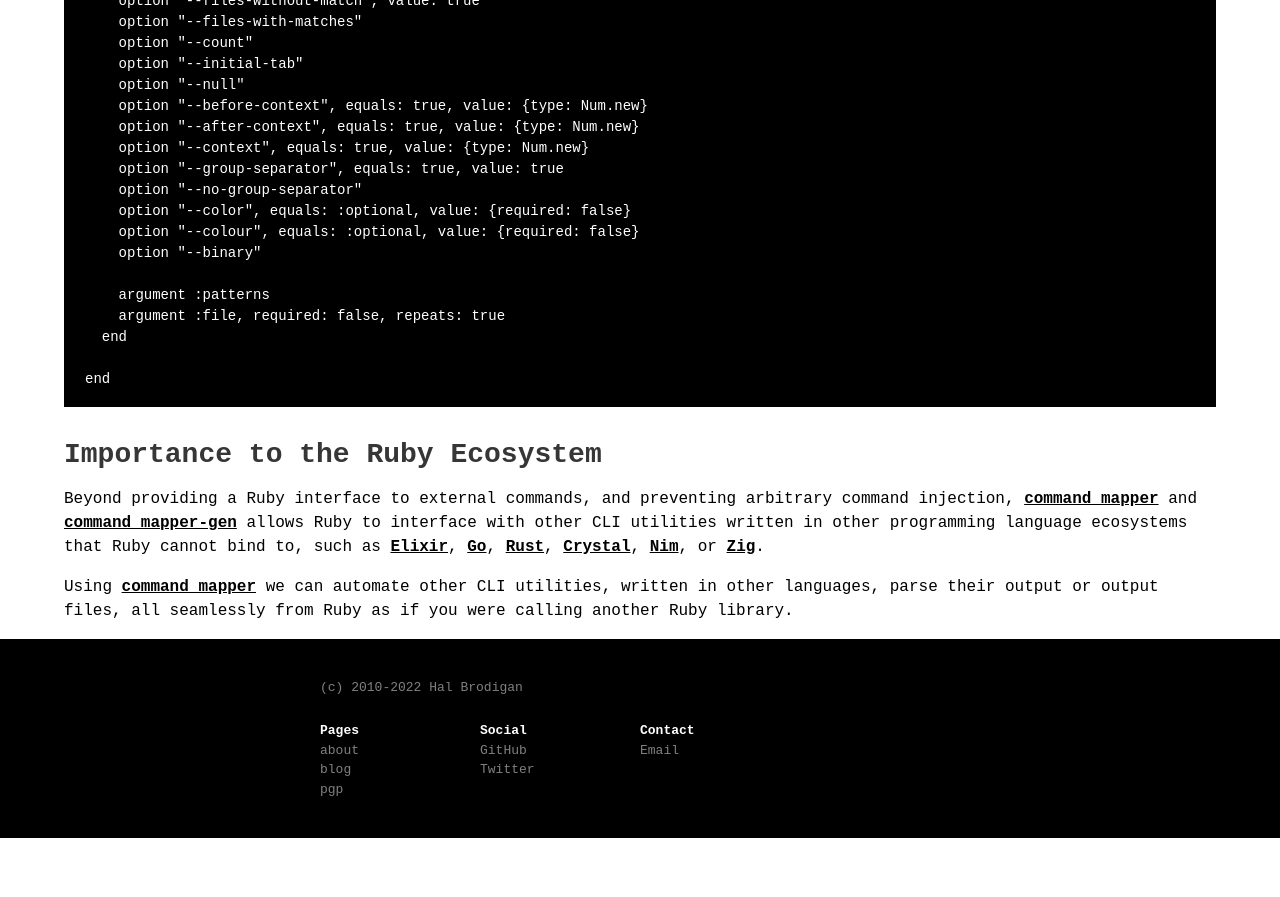
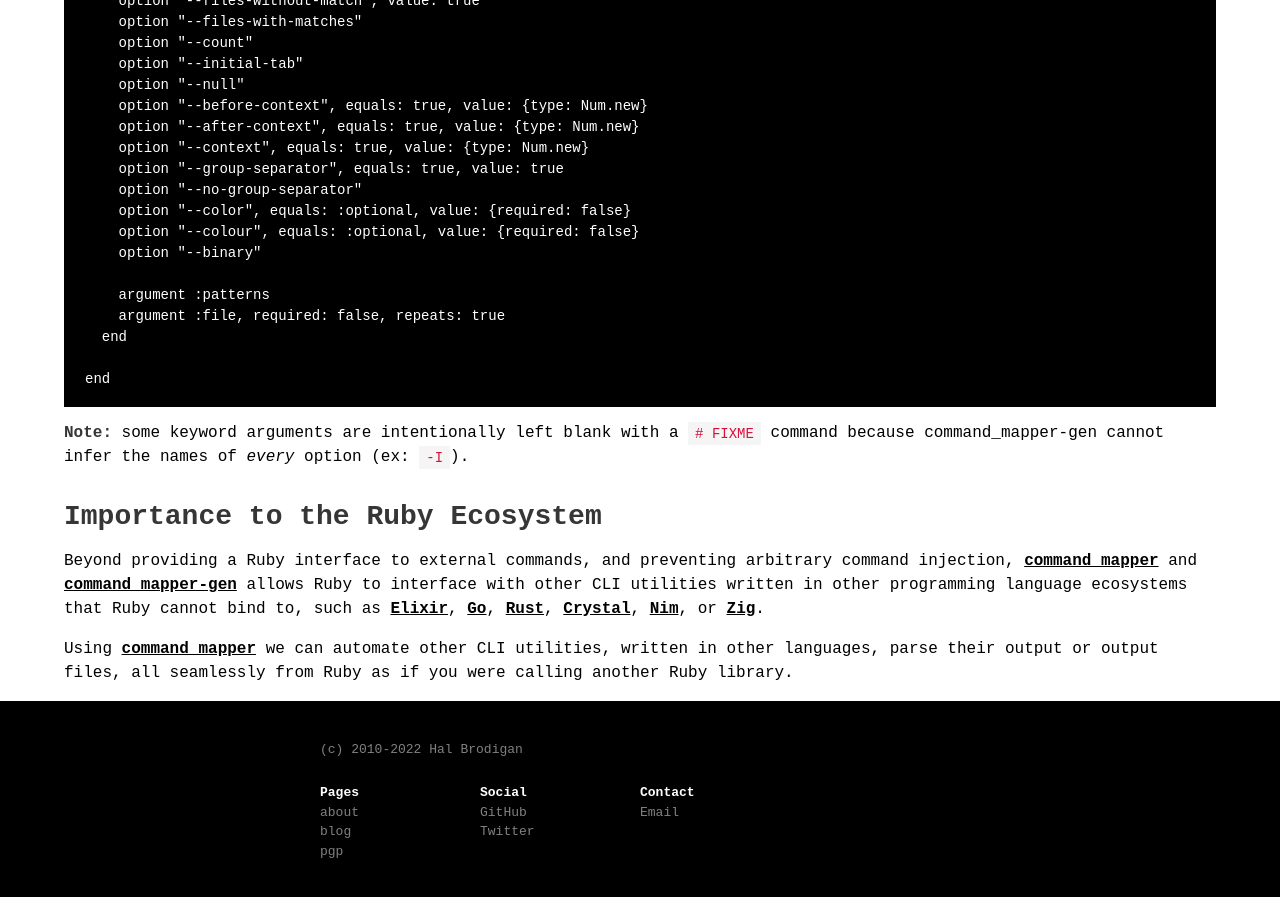
Before and after one commit to postmodern/postmodern.github.io, a Jekyll site: the page built from blog/_posts/2021-11-25-introducing-command-mapper.md, in a window 1280 px wide and 900 px high, scrolled down 7198 px. Shown: the top 897 px of the window. Built offline with Jekyll 4.4.1, drawn with Linux system fonts in a browser that asks for light colours; before the commit the page ends 8036 px from its top, so only the background shows below that.

Commit message:
Add a note about the blank keyword arguments emitted by command_mapper-gen.

````diff
--- a/blog/_posts/2021-11-25-introducing-command-mapper.md
+++ b/blog/_posts/2021-11-25-introducing-command-mapper.md
@@ -398,6 +398,10 @@ class Grep < CommandMapper::Command
 end
 ```
 
+**Note:** some keyword arguments are intentionally left blank with a
+`# FIXME` command because command_mapper-gen cannot infer the names of _every_
+option (ex: `-I`).
+
 ## Importance to the Ruby Ecosystem
 
 Beyond providing a Ruby interface to external commands, and preventing
````
